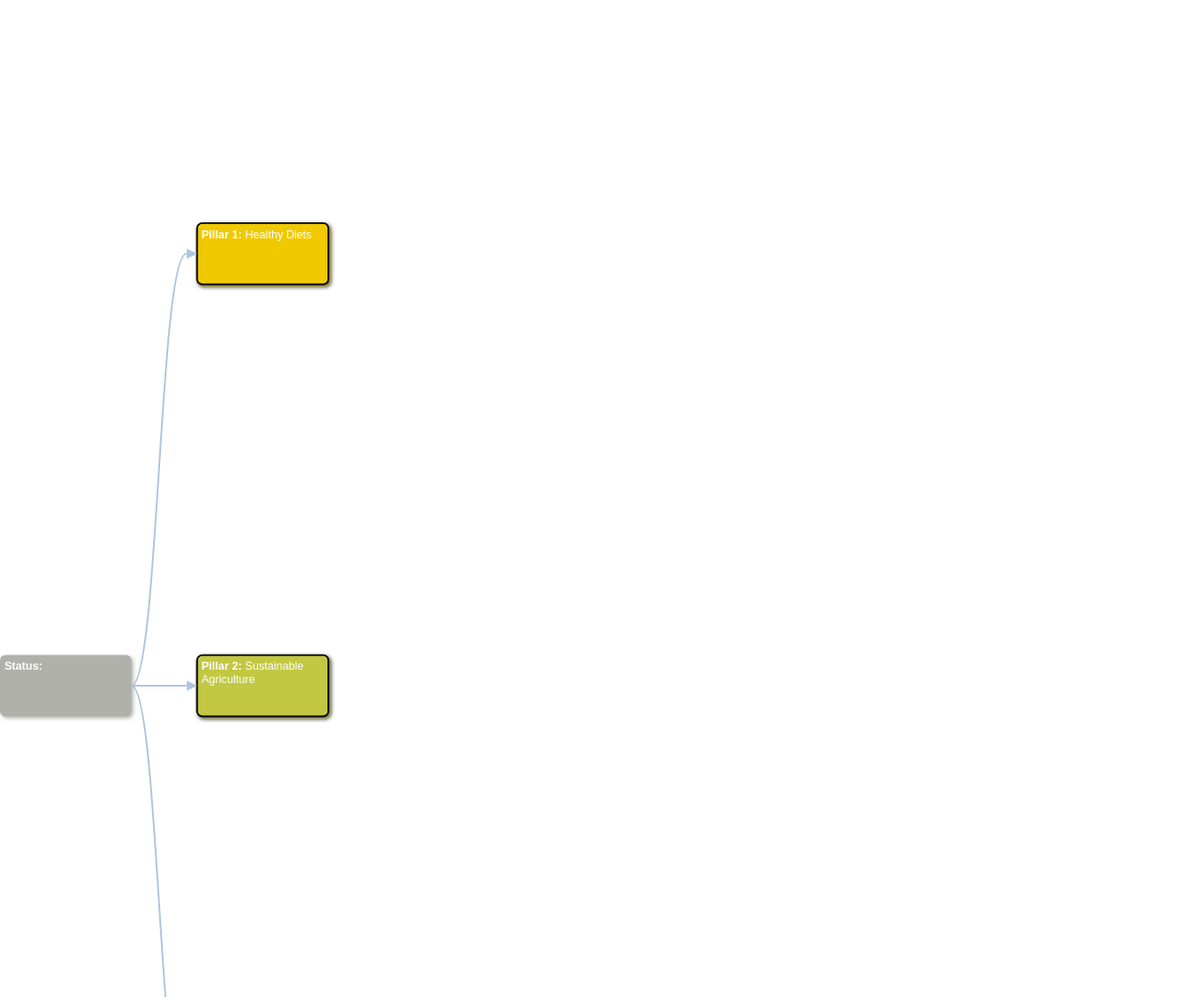
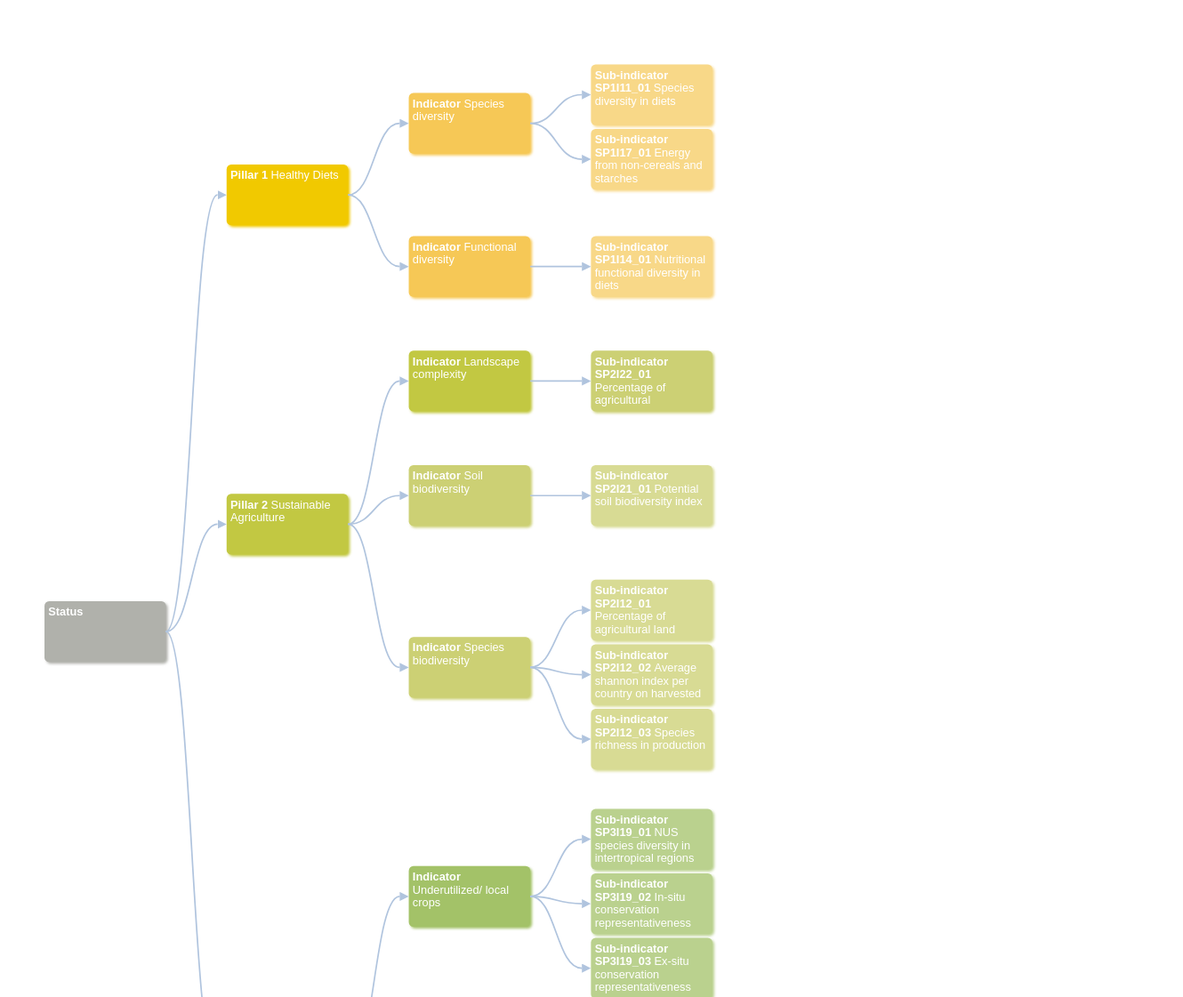
Before and after one commit to marieALaporte/ABDI-tree-diagram, a plain HTML site: page index.html in a window 1280 px wide. Shown: the top 1121 px of the page at 89% size, 1330 px wide, since content can reach past the window. Drawn offline with nearby package versions, Linux system fonts and the light colour scheme.

Commit message:
update graph

```diff
--- a/data.json
+++ b/data.json
@@ -27,7 +27,7 @@
 				"children" : [{
 						"nodeName" : "Indicator",
 						"name" : "Species diversity",
-						"type" : "type2",
+						"type" : "type3",
 						"definition" : "Species diversity",
 						"code" : "N1.1.1",
 						"label" : "NA",
@@ -38,12 +38,13 @@
 								"direction" : "SYNC"
 							},
 						"children" : [{
-							"nodeName" : "Measurement S13",
-							"name" : "Gamma diversity (Shannon Index)",
-							"type" : "type2",
+							"nodeName" : "Sub-indicator SP1I11_01",
+							"name" : "Diversity of species in supply per country, calculated from FAO food balance sheets using Shannon's diversity index",
+							"type" : "type4",
 							"definition" : "Species diversity in diets",
 							"code" : "N1.1.1.1",
-							"label" : "NA",
+							"label" : "Count",
+							"source" : "For countries, data obtained from Roseline Remans (pers. comm.). Original data source was FAO food balance sheets. For projects, data obtained from project team.",
 							"version" : "v1.0",
 							"link" : {
 									"name" : "Link node 1.1.1 to 1.1.1.1",
@@ -52,12 +53,13 @@
 								},
 						"children" : []
 						},{
-							"nodeName" : "Measurement S15",
-							"name" : "Energy from non-cereals and starches",
-							"type" : "type2",
-							"definition" : "Sub-utilized/ local crops",
+							"nodeName" : "Sub-indicator SP1I17_01",
+							"definition" : "Energy from non-cereals and starches",
+							"type" : "type4",
+							"name" : "FAO calculates the share of dietary energy supply derived from cereals, roots and tubers (kcal/cap/day) (3-year average). For the ABD Index, we calculate the share of dietary energy supply derived from sources other than cereals, roots and tubers (kcal/cap/day) (3-year average) as 100-FAO share",
 							"code" : "N1.1.1.2",
-							"label" : "kcal/cap/day",
+							"label" : "%",
+							"source" : "FAO food security indicators",
 							"version" : "v1.0",
 							"link" : {
 									"name" : "Link node 1.1.1 to 1.1.1.2",
@@ -70,7 +72,7 @@
 			},{
 						"nodeName" : "Indicator",
 						"name" : "Functional diversity",
-						"type" : "type2",
+						"type" : "type3",
 						"definition" : "Functional diversity",
 						"code" : "N1.1.2",
 						"label" : "NA",
@@ -81,12 +83,13 @@
 								"direction" : "SYNC"
 							},
 						"children" : [{
-							"nodeName" : "Measurement S21",
-							"name" : "Disability-Adjusted Life Year (DALY) attributable to dietary risks",
-							"type" : "type2",
+							"nodeName" : "Sub-indicator SP1I14_01",
+							"name" : "Number, age-standardized rates, and proportion of deaths and DALYs attributable todietary risks among adults at the global level in 1990 and 2017.",
+							"type" : "type4",
 							"definition" : "Nutritional functional diversity in diets",
 							"code" : "N1.1.2.1",
-							"label" : "years lost",
+							"label" : "Count",
+							"source": "Supplement to: GBD 2017 Diet Collaborators. Health effects of dietary risks in 195 countries, 1990–2017: a systematic analysis for the Global Burden of Disease Study 2017. Lancet 2019; published online April 3. http://dx.doi.org/10.1016/S0140-6736(19)30041-8.",
 							"version" : "v1.0",
 							"link" : {
 									"name" : "Link node 1.1.2 to 1.1.2.1",
@@ -125,12 +128,13 @@
 								"direction" : "ASYN"
 							},
 						"children" : [{
-								"nodeName" : "Measurement S04",
-								"name" : "Agricultural landscapes with at least 10% natural land",
-								"type" : "type5",
-								"definition" : "Landscape complexity",
+								"nodeName" : "Sub-indicator SP2I22_01",
+								"name" : "This indicator is calculated using European Space Agency land use land cover maps rescaled to approximately 1 km x 1 km. Each pixel that contains at least 10% cropland is classified as an agricultural landscape. Each of the agricultural landscape pixels that contain at least 100 ha of natural land (i.e. all land types except urban or cropland areas) are classified as having at least 10% natural land. Mosaic cropland pixels were counted as 50% agricultural and 50% natural. The indicator reports the percentage of agricultural landscape pixels with at least 10% natural land.",
+								"type" : "type6",
+								"definition" : "Percentage of agricultural landscapes with at least 10% natural land",
 								"code" : "N1.2.1.1",
 								"label" : "%",
+								"source": "ESA CCI land use land cover map (2015)",
 								"version" : "v1.0",
 								"link" : {
 										"name" : "Link node 1.2.1 to 1.2.1.1",
@@ -143,7 +147,7 @@
 					}, {
 						"nodeName" : "Indicator",
 						"name" : "Soil biodiversity",
-						"type" : "type5",
+						"type" : "type6",
 						"definition" : "Soil biodiversity",
 						"code" : "N1.2.2",
 						"label" : "NA",
@@ -154,12 +158,13 @@
 								"direction" : "ASYN"
 							},
 						"children" : [{
-								"nodeName" : "Measurement S12",
-								"name" : "Potential soil biodiversity index",
-								"type" : "type5",
+								"nodeName" : "Sub-indicator SP2I21_01",
+								"name" : "Mean potential soil biodiversity index",
+								"type" : "type7",
 								"definition" : "Potential soil biodiversity index",
 								"code" : "N1.2.2.1",
-								"label" : "NA",
+								"label" : "Soil biodiversity index",
+								"source" : "JRC Global soil biodiversity map. Accessed at: https://esdac.jrc.ec.europa.eu/content/global-soil-biodiversity-maps-0#tabs-0-description=0&tabs-0-description-2=. Citation: Orgiazzi et al. (2016)",
 								"version" : "v1.0",
 								"link" : {
 										"name" : "Link node 1.2.2 to 1.2.2.1",
@@ -172,7 +177,7 @@
 					},{
 						"nodeName" : "Indicator",
 						"name" : "Species biodiversity",
-						"type" : "type5",
+						"type" : "type6",
 						"definition" : "Species biodiversity",
 						"code" : "N1.2.3",
 						"label" : "NA",
@@ -183,12 +188,13 @@
 								"direction" : "ASYN"
 							},
 						"children" : [{
-								"nodeName" : "Measurement S16",
-								"name" : "Pixels of agricultural land with more than 22 crops (FAO threshold on global harvested crops = 44/country)",
-								"type" : "type5",
-								"definition" : "Highly crop diverse areas",
+								"nodeName" : "Sub-indicator SP2I12_01",
+								"name" : "This indicator uses the SPAM (2010) 42 crop physical areas (a) dataset to calculate the number of crops in each cropped pixel. From FAO national crop production data we found the average harvested crop richness per country is 44. We use a threshold of 22 (i.e. half of the global average) as an indicator of diversified areas and then calculate the percentage of all cropped areas that are diversified in a country.",
+								"type" : "type7",
+								"definition" : "Percentage of agricultural land (pixels) with >= 22 crops",
 								"code" : "N1.2.3.1",
 								"label" : "%",
+								"source": "SPAM (2010), FAO national crop production data",
 								"version" : "v1.0",
 								"link" : {
 										"name" : "Link node 1.2.3 to 1.2.3.1",
@@ -197,12 +203,13 @@
 									},
 								"children" : []
 							},{
-								"nodeName" : "Measurement S17",
-								"name" : "Average Shannon Index on harvested area across 175 crops",
-								"type" : "type5",
-								"definition" : "Species diversity in production",
+								"nodeName" : "Sub-indicator SP2I12_02",
+								"name" : "This indicator uses the SPAM (2010) 42 crop production areas to calculate the shannon index per pixel. We use the mean average value per country.",
+								"type" : "type7",
+								"definition" : "Average shannon index per country on harvested area across 42 crops",
 								"code" : "N1.2.3.2",
-								"label" : "NA",
+								"label" : "Dimensionless (larger values are better) ",
+								"source": "SPAM (2010)",
 								"version" : "v1.0",
 								"link" : {
 										"name" : "Link node 1.2.3 to 1.2.3.2",
@@ -211,12 +218,13 @@
 									},
 								"children" : []
 							},{
-								"nodeName" : "Measurement S18",
-								"name" : "Reported number of harvested crops",
-								"type" : "type5",
+								"nodeName" : "Sub-indicator SP2I12_03",
+								"name" : "This indicator uses FAOSTAT crop production data to count the number of harvested crops per country in 2017 (the latest year) ",
+								"type" : "type7",
 								"definition" : "Species richness in production",
 								"code" : "N1.2.3.3",
-								"label" : "crops",
+								"label" : "Count",
+								"source": "FAOSTAT crop production data",
 								"version" : "v1.0",
 								"link" : {
 										"name" : "Link node 1.2.3 to 1.2.3.3",
@@ -244,7 +252,7 @@
 				"children" : [{
 						"nodeName" : "Indicator",
 						"name" : "Underutilized/ local crops",
-						"type" : "type8",
+						"type" : "type9",
 						"definition" : "Underutilized/ local crops",
 						"code" : "N1.3.1",
 						"label" : "NA",
@@ -255,12 +263,13 @@
 								"direction" : "ASYN"
 							},
 						"children" : [{
-								"nodeName" : "Measurement S10",
-								"name" : "Gamma diversity (Gini-Simpson Index)",
-								"type" : "type8",
-								"definition" : "Neglected and underutilized species diversity in intertropical regions",
+								"nodeName" : "Sub-indicator SP3I19_01",
+								"name" : "Diversity of neglected and under-utilized species per country, calculated from occurrences in inter-tropical regions.",
+								"type" : "type10",
+								"definition" : "NUS species diversity in intertropical regions",
 								"code" : "N1.3.1.1",
-								"label" : "NA",
+								"label" : "Count",
+								"source" : "Bioversity (Elizabeth Arnaud, Marc Deletre and Hannes Gainsberger in 2014 - unpublished)",
 								"version" : "v1.0",
 								"link" : {
 										"name" : "Link node 1.3.1 to 1.3.1.1",
@@ -269,12 +278,13 @@
 									},
 								"children" : []
 							},{
-								"nodeName" : "Measurement S19",
-								"name" : "In-situ conservation representativeness",
-								"type" : "type8",
+								"nodeName" : "Sub-indicator SP3I19_02",
+								"name" : "This indicator represents the extent of species’ representation within protected areas. The indicator is composed by two subindicators. The first one (GRSin) is a geographic measurement that estimates the proportion of the species ranges within protected areas (i.e. species range within protected areas as a proportion of its total range). The second measure (ERSin) is an ecological measurement of the ecological variation of the species range overall and within protected areas. The final in-situ indicator values are calculated as (GRSin+ERSin)/2.",
+								"type" : "type10",
 								"definition" : "In-situ conservation representativeness",
 								"code" : "N1.3.1.2",
 								"label" : "%",
+								"source" : "Khoury, Colin K, Daniel Amariles, Jonatan Stivens, Maria Victoria, Steven Sotelo, Chrystian C Sosa, Julian Ramírez-villegas, et al. 2019. “Comprehensiveness of Conservation of Useful Wild Plants : An Operational Indicator for Biodiversity and Sustainable Development Targets.” Ecological Indicators 98 (June 2018). Elsevier: 420–29. doi:10.1016/j.ecolind.2018.11.016.",
 								"version" : "v1.0",
 								"link" : {
 										"name" : "Link node 1.3.1 to 1.3.1.2",
@@ -283,12 +293,13 @@
 									},
 								"children" : []
 							},{
-								"nodeName" : "Measurement S20",
-								"name" : "Ex-situ conservation representativeness",
-								"type" : "type8",
+								"nodeName" : "Sub-indicator SP3I19_03",
+								"name" : "This indicator estimates the degree of representation of species in living plant conservation repositories. Three scores are used: the Sampling Representativeness Score (SRS), the Geographical Representativeness Score (GRSex), and the Ecological Representativeness Score (ERSex). (Khoury et al. 2019)",
+								"type" : "type10",
 								"definition" : "Ex-situ conservation representativeness",
 								"code" : "N1.3.1.3",
 								"label" : "%",
+								"source" : "Khoury, Colin K, Daniel Amariles, Jonatan Stivens, Maria Victoria, Steven Sotelo, Chrystian C Sosa, Julian Ramírez-villegas, et al. 2019. “Comprehensiveness of Conservation of Useful Wild Plants : An Operational Indicator for Biodiversity and Sustainable Development Targets.” Ecological Indicators 98 (June 2018). Elsevier: 420–29. doi:10.1016/j.ecolind.2018.11.016.",
 								"version" : "v1.0",
 								"link" : {
 										"name" : "Link node 1.3.1 to 1.3.1.3",
@@ -301,7 +312,7 @@
 					},{
 						"nodeName" : "Indicator",
 						"name" : "Species diversity",
-						"type" : "type8",
+						"type" : "type9",
 						"definition" : "Species diversity",
 						"code" : "N1.3.2",
 						"label" : "NA",
@@ -312,12 +323,13 @@
 								"direction" : "ASYN"
 							},
 						"children" : [{
-								"nodeName" : "Measurement S05",
-								"name" : "Diversity of crop wild relative species based on occurence data",
-								"type" : "type8",
+								"nodeName" : "Sub-indicator SP3I13_01",
+								"name" : "Gamma species diversity of crop wild relatives occurences, calculated with Gini-Simpson Index. We take the mean value per country.",
+								"type" : "type10",
 								"definition" : "Crop wild relative species diversity",
 								"code" : "N1.3.2.1",
-								"label" : "NA",
+								"label" : "Count",
+								"source" : "Sotelo H (2017). A global database for the distributions of crop wild relatives. Version 1.8. Centro Internacional de Agricultura Tropical (CIAT). Occurrence Dataset https://doi.org/10.15468/jyrthk accessed via GBIF.org on 2018-04-21.",
 								"version" : "v1.0",
 								"link" : {
 										"name" : "Link node 1.3.2 to 1.3.2.1",
@@ -326,12 +338,13 @@
 									},
 								"children" : []
 							},{
-								"nodeName" : "Measurement S14",
-								"name" : "Gamma diversity of species in gene bank based on accession records (Gini-Simpson Index)",
-								"type" : "type8",
+								"nodeName" : "Sub-indicator SP3I13_02",
+								"name" : "Gamma diversity of species in gene banks, calculated from accession records. We take the mean value per country.",
+								"type" : "type10",
 								"definition" : "Species diversity in gene bank accessions",
 								"code" : "N1.3.2.2",
-								"label" : "NA",
+								"label" : "Count",
+								"source": "Genesys accession records (2018). Accessed at: https://www.genesys-pgr.org/explore",
 								"version" : "v1.0",
 								"link" : {
 										"name" : "Link node 1.3.2 to 1.3.2.2",
@@ -344,7 +357,7 @@
 					},{
 						"nodeName" : "Indicator",
 						"name" : "Varietal diversity",
-						"type" : "type8",
+						"type" : "type9",
 						"definition" : "Varietal diversity",
 						"code" : "N1.3.3",
 						"label" : "NA",
@@ -355,12 +368,13 @@
 								"direction" : "ASYN"
 							},
 						"children" : [{
-								"nodeName" : "Measurement S02",
-								"name" : "Gamma diversity of varieties in gene bank based on accession records",
-								"type" : "type8",
+								"nodeName" : "Sub-indicator SP3I10_02",
+								"name" : "Gamma diversity of varieties in gene banks, calculated from accession records. We take the mean value per country.",
+								"type" : "type10",
 								"definition" : "Varietal diversity in gene bank accessions",
 								"code" : "N1.3.3.1",
-								"label" : "NA",
+								"label" : "Count",
+								"source" : "Genesys accession records (2018). Accessed at: https://www.genesys-pgr.org/explore",
 								"version" : "v1.0",
 								"link" : {
 										"name" : "Link node 1.3.3 to 1.3.3.1",
--- a/tree-boxes.css
+++ b/tree-boxes.css
@@ -23,7 +23,7 @@
  */
 #tree-container {
 	position: absolute;
-	left: 0px;
+	left: 50px;
 	width: 100%;
 }
 
@@ -80,7 +80,7 @@
 }
 
 .node-text {
-	font: 1vw sans-serif;
+	font: 15px sans-serif;
 	color: white;
 }
 
@@ -91,10 +91,10 @@
 
 .tooltip-text {
 	visibility: hidden;
-	font: 1vw sans-serif;
+	font: 15px sans-serif;
 	color: white;
 	display: block;
- 	padding: 5px,5px,5px,5px;
+ 	/*padding: 5px,5px,5px,5px;*/
 }
 
 .tooltip-box {
--- a/tree-boxes.js
+++ b/tree-boxes.js
@@ -51,8 +51,8 @@ function treeBoxes(urlService, jsonData)
         width = 800 - margin.right - margin.left,
         height = 400 - margin.top - margin.bottom;
 
-    var rectNode = { width : 150, height : 70, textMargin : 5 },
-        tooltip = { width : 150, height : 60, textMargin : 5 };
+    var rectNode = { width : 160, height : 80, textMargin : 5 }, //150 70
+        tooltip = { width : 180, height : 100, textMargin : 5 }; //150 60
     var i = 0,
         duration = 750,
         root;
@@ -137,9 +137,10 @@ function treeBoxes(urlService, jsonData)
         baseSvg = d3.select('#tree-container').append('svg')
         //.attr('width', width + margin.right + margin.left)
         //.attr('height', height + margin.top + margin.bottom)
-        .attr("viewBox", "0 0 1300 3000")
+        .attr("viewBox", "0 0 1500 2000")
             .classed("svg-content-responsive", true)
         .attr('class', 'svgContainer')
+        //.attr('transform', 'rotate(90 0 0)')
         .call(d3.behavior.zoom()
               //.scaleExtent([0.5, 1.5]) // Limit the zoom scale
               .on('zoom', zoomAndDrag));
@@ -171,6 +172,7 @@ function treeBoxes(urlService, jsonData)
         initArrowDef();
         initDropShadow();
         root.children.forEach(collapse);
+        expand(root);
         update(root);
     }
     // Collapse the node and all it's children
@@ -242,7 +244,7 @@ function treeBoxes(urlService, jsonData)
                     return '<div style="width: '
                             + (rectNode.width - rectNode.textMargin * 2) + 'px; height: '
                             + (rectNode.height - rectNode.textMargin * 2) + 'px;" class="node-text wordwrap">'
-                            + '<b>' + d.nodeName + ': </b>'
+                            + '<b>' + d.nodeName + ' </b>'
                             //+ '<b>Definition: </b>'
                             + d.definition
                             //+ '<b>Version: </b>' + d.version + '<br>'
@@ -263,6 +265,7 @@ function treeBoxes(urlService, jsonData)
 
         node.selectAll('rect')
              .attr("width", function(d) {return this.parentNode.getBBox().width;})
+             .attr("depth", function(d) {return this.parentNode.getBBox().depth;});
 
         nodeEnterTooltip.append("rect")
         .attr('id', function(d) { return 'nodeInfoID' + d.id; })
@@ -283,23 +286,45 @@ function treeBoxes(urlService, jsonData)
             reactivateMouseEvents();
         });
 
-        nodeEnterTooltip.append("text")
-        .attr('id', function(d) { return 'nodeInfoTextID' + d.id; })
+        nodeEnterTooltip.append('foreignObject')
+        //.attr('id', function(d) { return 'nodeInfoTextID' + d.id; })
         .attr('x', rectNode.width / 2 + tooltip.textMargin)
-        .attr('y', rectNode.height / 2 + tooltip.textMargin * 4)
-        .attr('width', tooltip.width)
-        .attr('height', tooltip.height)
-        .attr('class', 'tooltip-text')
+        .attr('y', rectNode.height / 2 + tooltip.textMargin)
+        .attr('width', tooltip.width*2.5)
+        .attr('height', tooltip.height*1.4)
+        .append('xhtml').html(function(d) {
+                    return '<div id=nodeInfoTextID' + d.id + ' style="width: '
+                            + (tooltip.width*2.5 - rectNode.textMargin * 2) + 'px; height: '
+                            + (tooltip.height - rectNode.textMargin * 2) + 'px;" class="tooltip-text">'
+                            + '<div>'+ d.name + '</div>'
+                            + '<div>Unit: '+ d.label + '</div> '
+                            + '<div>Source: '+ d.source + '</div> '
+                            + '</div>';
+                })
         .style('fill', 'white')
-        .append("tspan")
-        .text(function(d) {return 'Info: ' + d.name;})
-        .append("tspan")
-        .attr('x', rectNode.width / 2 + tooltip.textMargin)
-        .attr('dy', '1.5em')
-        .text(function(d) {return 'Unit: ' + d.label;});
 
-        nodesTooltip.selectAll('rect')
-             .attr("width", function(d) {return this.parentNode.getBBox().width+5;})
+        // nodeEnterTooltip.append("text")
+        // .attr('id', function(d) { return 'nodeInfoTextID' + d.id; })
+        // .attr('x', rectNode.width / 2 + tooltip.textMargin)
+        // .attr('y', rectNode.height / 2 + tooltip.textMargin * 4)
+        // .attr('width', tooltip.width)
+        // .attr('height', tooltip.height)
+        // .attr('class', 'tooltip-text')
+        // .style('fill', 'white')
+        // .append("tspan")
+        // .text(function(d) {return 'Info: ' + d.name;})
+        // .append("tspan")
+        // .attr('x', rectNode.width / 2 + tooltip.textMargin)
+        // .attr('dy', '1.5em')
+        // .text(function(d) {return 'Unit: ' + d.label;})
+        // .append("tspan")
+        // .attr('x', rectNode.width / 2 + tooltip.textMargin)
+        // .attr('dy', '1.5em')
+        // .text(function(d) {return 'Source: ' + d.source;});
+
+        nodeEnterTooltip.selectAll('rect')
+             .attr("width", function(d) {return this.parentNode.getBBox().width;})
+             .attr("height", function(d) {return this.parentNode.getBBox().height;});
 
         // Transition nodes to their new position.
         var nodeUpdate = node.transition().duration(duration)
@@ -321,7 +346,6 @@ function treeBoxes(urlService, jsonData)
         .remove();
 
         nodeExit.select('text').style('fill-opacity', 1e-6);
-
 
     // 2) ******************* Update the links *******************
         var link = linkGroup.selectAll('path').data(links, function(d) {
@@ -574,6 +598,16 @@ function treeBoxes(urlService, jsonData)
         return 'M' + p[0] + 'C' + p[1] + ' ' + p[2] + ' ' + p[3];
     }
 
+    function expand(d){
+        var children = (d.children)?d.children:d._children;
+        if (d._children) {
+            d.children = d._children;
+            d._children = null;
+        }
+        if(children)
+          children.forEach(expand);
+    }
+
     function initDropShadow() {
         var filter = defs.append("filter")
             .attr("id", "drop-shadow")
```
